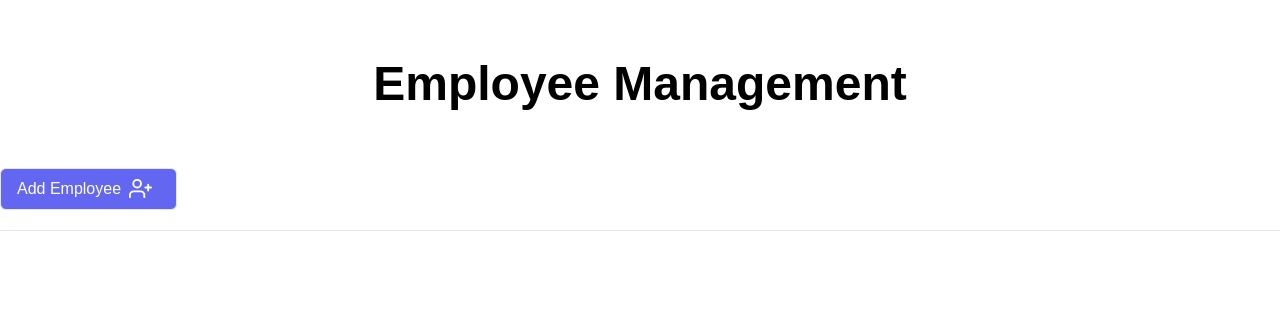
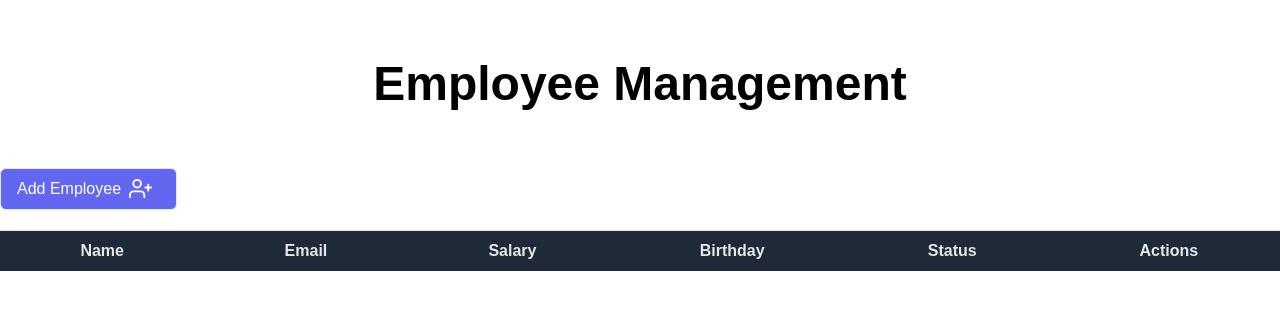
Before and after one commit to Fomonyuytar-Joseph/Employee_Management_System, a Next.js app: page / in a window 1280 px wide. Shown: the top 310 px of the page. Built offline with nearby package versions, Linux system fonts and the light colour scheme.

Commit message:
add tables

```diff
--- a/components/table.js
+++ b/components/table.js
@@ -4,9 +4,24 @@ function Table() {
   return (
    <table className='min-w-full table-auto' >
     <thead>
-        <tr>
-            <th>
-                <span></span>
+        <tr className='bg-gray-800'>
+            <th className='px-16 py-2'>
+                <span className='text-gray-200'>Name</span>
+            </th>
+            <th className='px-16 py-2'>
+                <span className='text-gray-200'>Email</span>
+            </th>
+            <th className='px-16 py-2'>
+                <span className='text-gray-200'>Salary</span>
+            </th>
+            <th className='px-16 py-2'>
+                <span className='text-gray-200'>Birthday</span>
+            </th>
+            <th className='px-16 py-2'>
+                <span className='text-gray-200'>Status</span>
+            </th>
+            <th className='px-16 py-2'>
+                <span className='text-gray-200'>Actions</span>
             </th>
         </tr>
 
@@ -18,6 +33,7 @@ function Table() {
 
 
    </table>
+  )
 }
 
 export default Table
--- a/pages/index.js
+++ b/pages/index.js
@@ -1,5 +1,6 @@
 import Head from 'next/head'
 import {FiUserPlus } from 'react-icons/fi'
+import Table from '../components/table'
 
 
 export default function Home() {
@@ -26,9 +27,14 @@ export default function Home() {
       </div>
       {/* collapsable form */}
 
-      {/* table */}
+
+
 
     </div>
+       {/* table */}
+      <div className="container mx-auto">
+      <Table></Table>
+      </div>
 
       </main>
 
```
